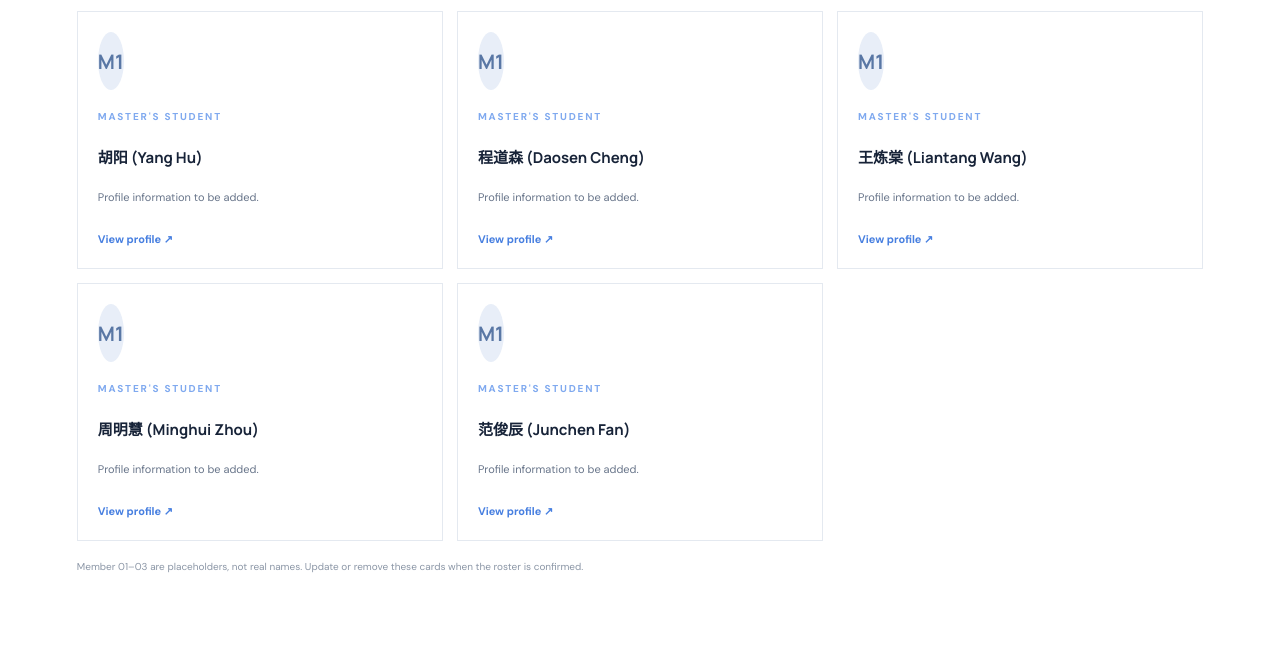
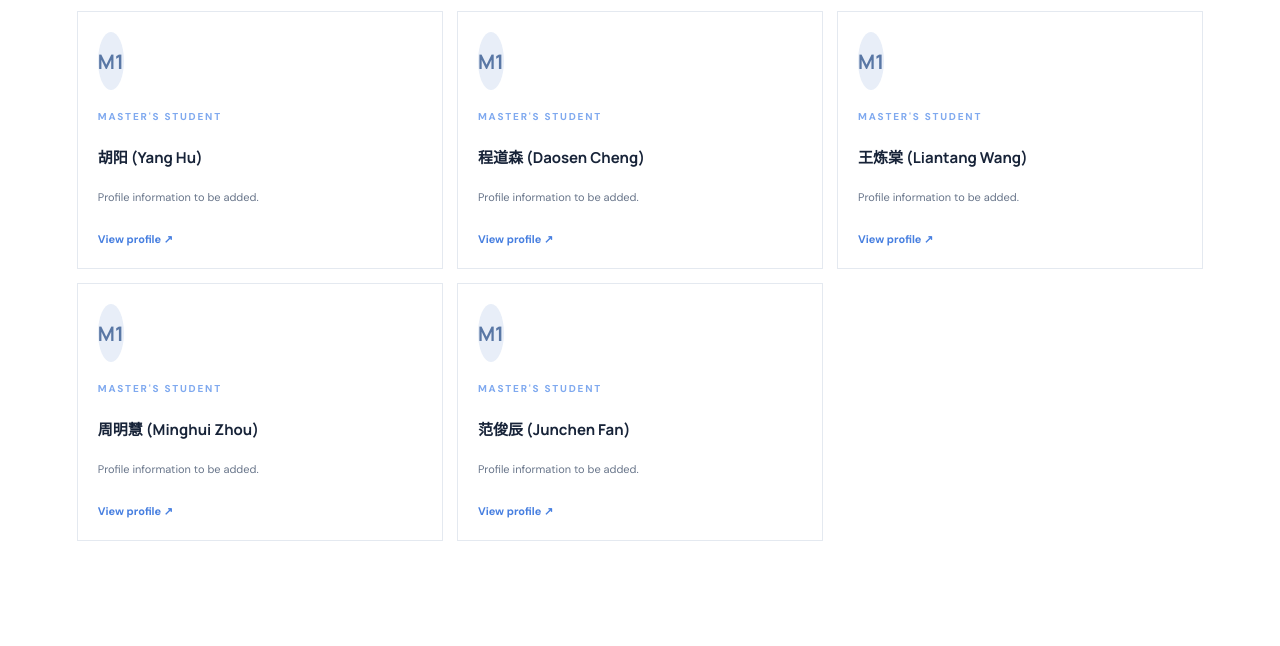
Before and after one commit to Axida-Lab/axida-lab.github.io, a plain HTML site: page members.html in a window 1280 px wide. Shown: the part 1192-1838 px from the top of the page. Drawn offline with Linux system fonts and the light colour scheme.

Commit message:
Update members.html

```diff
--- a/members.html
+++ b/members.html
@@ -106,6 +106,5 @@
           <a class="person-link" href="members/junchen-fan.html">View profile ↗</a>
         </article>
       </div>
-      <p class="editor-note">Member 01–03 are placeholders, not real names. Update or remove these cards when the roster is confirmed.</p>
     </main>
     <footer class="footer"><a class="brand brand-footer" href="index.html"><span class="brand-mark">A</span><span>AXIDA <b>LAB</b></span></a><span>© <span data-year></span> Axida Lab. All rights reserved.</span><a href="index.html">Back to home ↑</a></footer><script src="script.js"></script></body></html>
```
